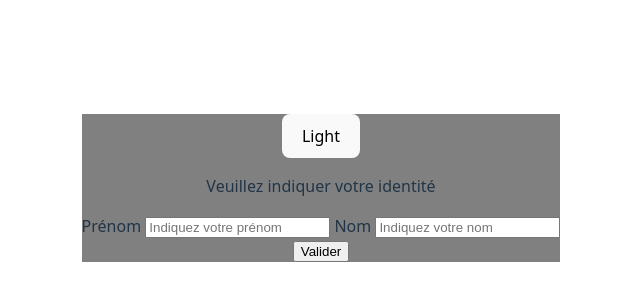
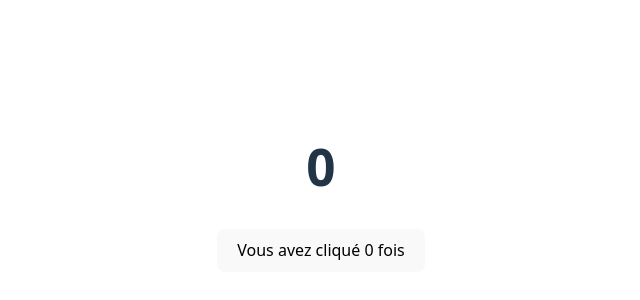
Before and after one commit to emmanuelMartin53/my-app, a React (Vite) app: page / in a window 1280 px wide. Shown: the part 212-512 px from the top of the page, without its empty margins (319-959 px from the left). Built offline with nearby package versions, Linux system fonts and the light colour scheme.

Commit message:
learn user-interaction on IncrementCount

```diff
--- a/package.json
+++ b/package.json
@@ -12,6 +12,7 @@
     "test:ui": "vitest --ui"
   },
   "dependencies": {
+    "@testing-library/user-event": "^14.6.1",
     "react": "^19.2.0",
     "react-dom": "^19.2.0"
   },
--- a/src/App.jsx
+++ b/src/App.jsx
@@ -2,6 +2,7 @@
 // import { useState } from 'react'
 import './App.css'
 import FindByRole from './components/Queries/FindByRole'
+import IncrementCount from './components/userInteractions/IncrementCount'
 // import QueryByRole from './components/Queries/QueryByRole'
 // import GetAllByRole from './components/Queries/GetAllByRole'
 // import GetAllByTitle from './components/Queries/GetAllByTitle'
@@ -18,7 +19,8 @@ const App = () => {
       {/* <GetAllByRole btns={btns}/> */}
       {/* <GetAllByTitle */}
       {/* <QueryByRole /> */}
-      <FindByRole />
+      {/* <FindByRole /> */}
+      <IncrementCount />
     </div>
 
   )
--- /dev/null
+++ b/src/components/userInteractions/IncrementCount.jsx
@@ -0,0 +1,17 @@
+import { useState } from "react"
+
+
+const IncrementCount = () => {
+
+  const [count, setCount] = useState(0)
+
+
+  return (
+    <div>
+      <h1>{count}</h1>
+      <button>Vous avez cliqué {count} fois</button>
+    </div>
+  )
+}
+
+export default IncrementCount
```
Also changed, not shown: 2 other files (tests, documents, lock files or other folders).
